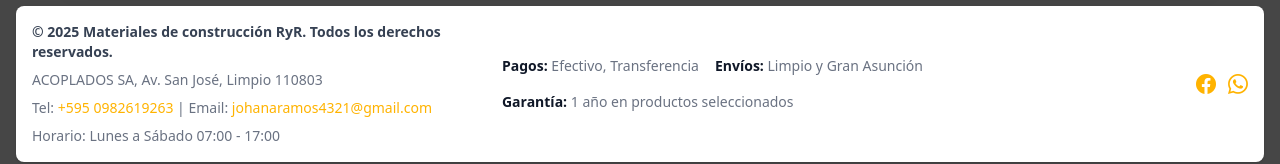
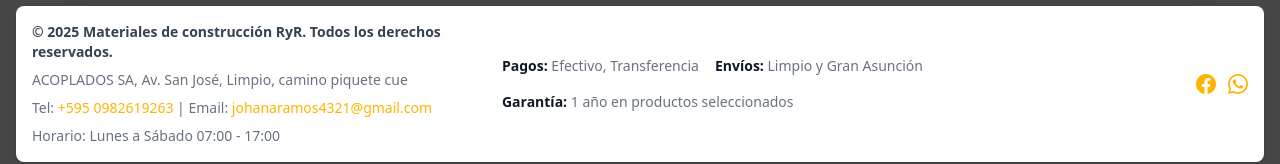
Before and after one commit to ManfretSCH/materiales-ryr, a React (Vite) app: page /materiales-ryr/contacto in a window 1280 px wide. Shown: the part 2889-3053 px from the top of the page. Built offline with nearby package versions, Linux system fonts and the light colour scheme.

Commit message:
cambio en footer

```diff
--- a/src/components/Footer.jsx
+++ b/src/components/Footer.jsx
@@ -7,7 +7,7 @@ export default function Footer() {
                         © 2025 Materiales de construcción RyR. Todos los derechos reservados.
                     </span>
                     <span className="text-sm text-gray-500 dark:text-gray-400">
-                        ACOPLADOS SA, Av. San José, Limpio 110803
+                        ACOPLADOS SA, Av. San José, Limpio, camino piquete cue
                     </span>
                     <span className="text-sm text-gray-500 dark:text-gray-400">
                         Tel: <a href="tel:+5950982619263" className="hover:underline text-[#ffb300]">+595 0982619263</a> | Email: <a href="mailto:johanaramos4321@gmail.com" className="hover:underline text-[#ffb300]">johanaramos4321@gmail.com</a>
```
